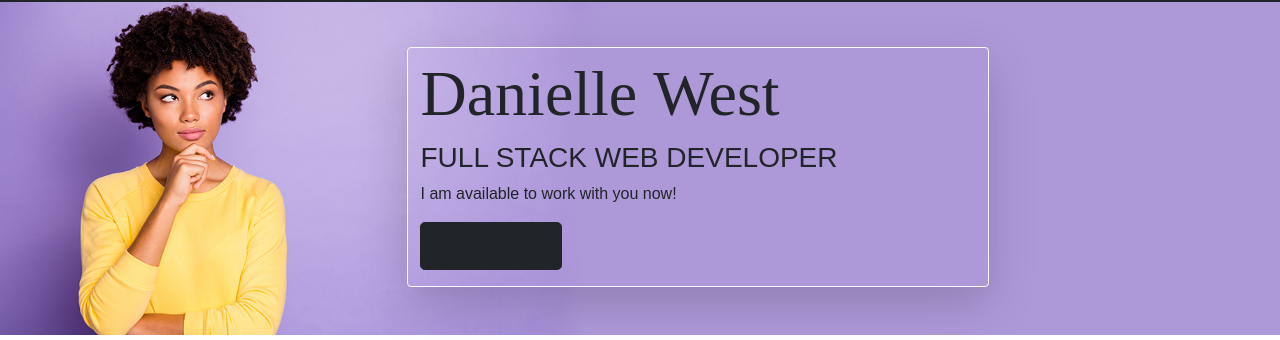
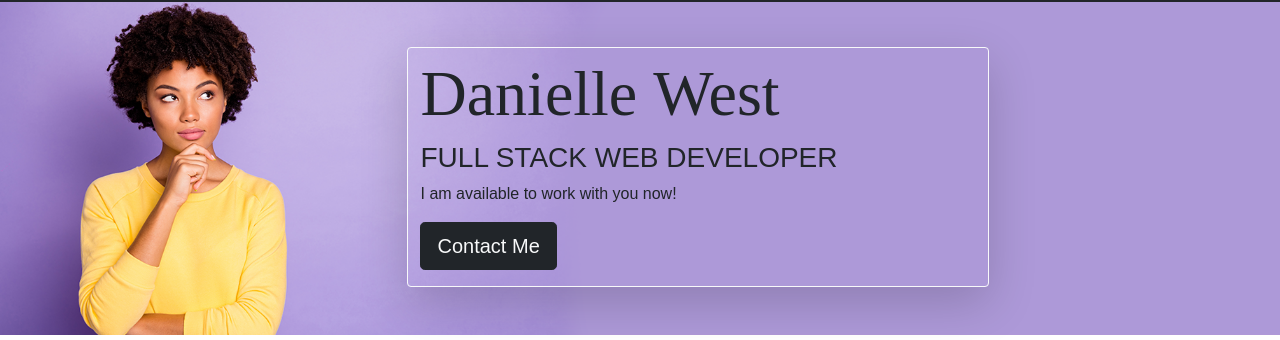
Before and after one commit to LaneTrain47/DanielleWestPortfolio, a plain HTML site: page index.html in a window 1280 px wide. Shown: the part 57-397 px from the top of the page. Drawn offline with nearby package versions, Linux system fonts and the light colour scheme; a web font is replaced by a local one.

Commit message:
20211001_124100
Corrected font color on "Contact Me" button

```diff
--- a/index.html
+++ b/index.html
@@ -66,7 +66,7 @@
                         I am available to work with you now!
                     </p>
                     <p class="lead">
-                        <a class="btn btn-dark btn-lg fw-bold" href="/contact.html" role="button">Contact Me</a>
+                        <a class="btn btn-dark btn-lg text-light" href="/contact.html" role="button">Contact Me</a>
                     </p>
                 </div>
             </div>
```
